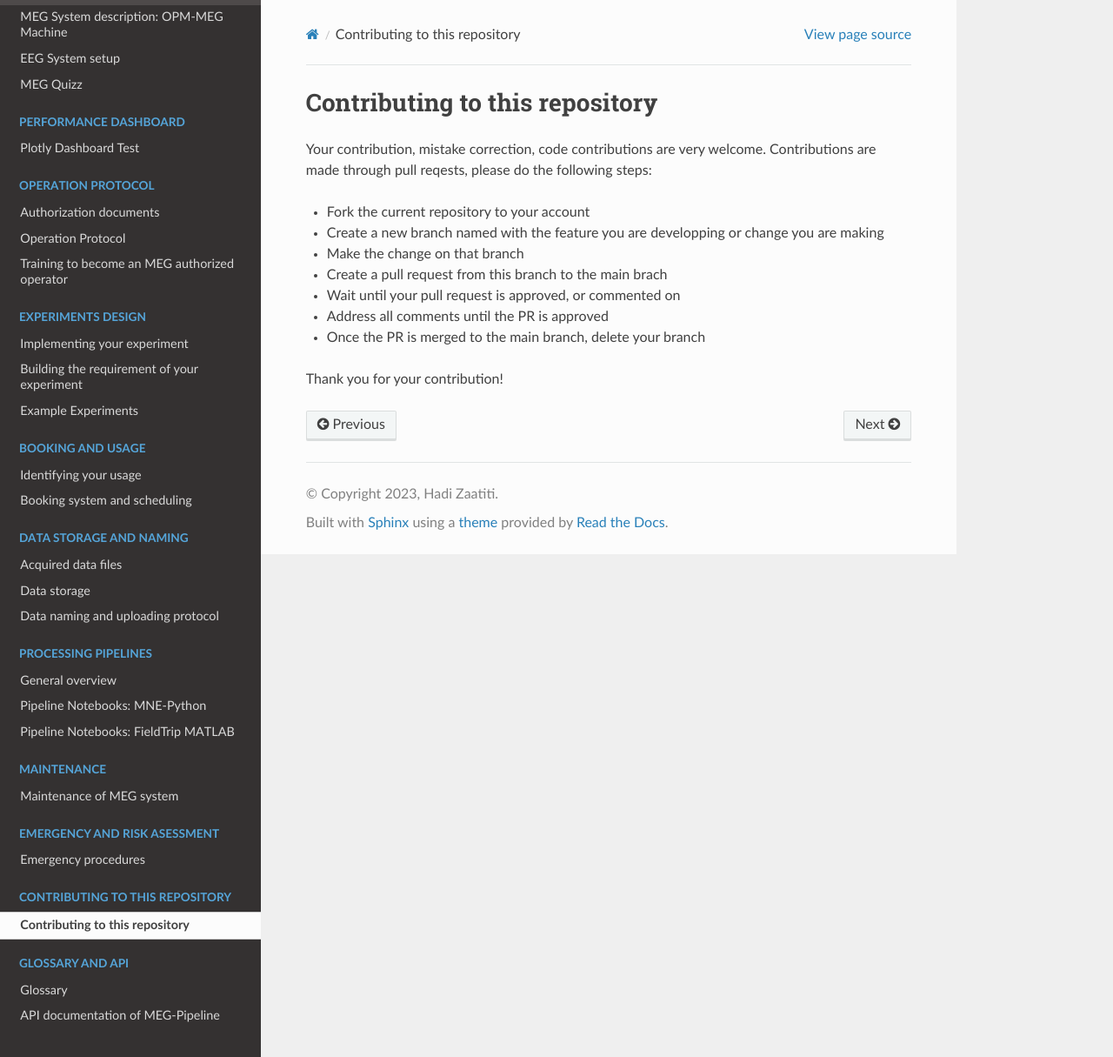
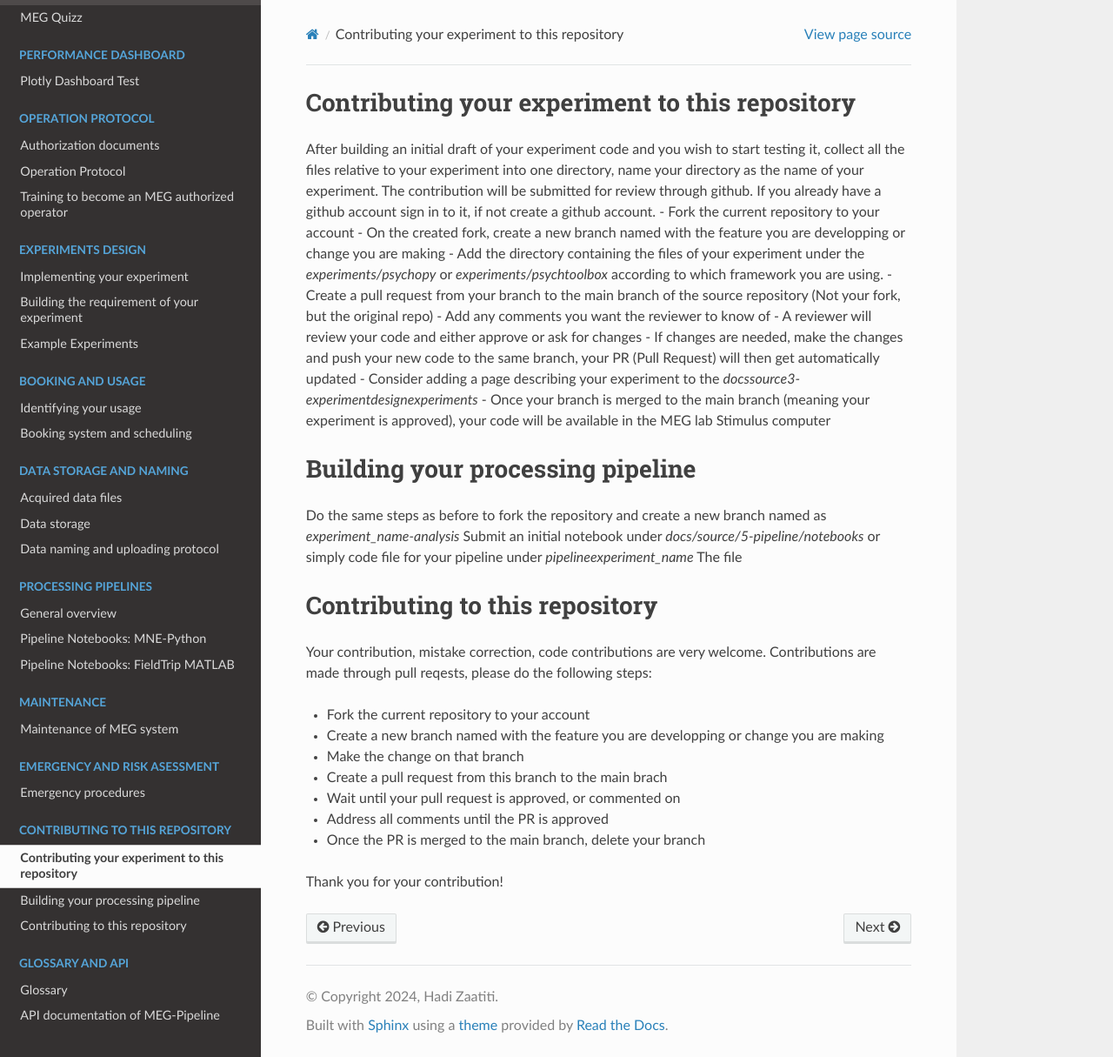
Before and after one commit to hzaatiti-NYU/meg-pipeline, a Sphinx documentation site: the page built from docs/source/8-contributing/contributing.rst, in a window 1280 px wide and 1215 px high. Shown: the whole window at 87% size. Built offline with Sphinx 7.4.7 and the Read the Docs theme 2.0.0, drawn with Linux system fonts in a browser that asks for light colours; pages that are not in the unit, such as notebooks, are missing from menus.

```diff
--- a/docs/source/8-contributing/contributing.rst
+++ b/docs/source/8-contributing/contributing.rst
@@ -1,3 +1,29 @@
+
+
+Contributing your experiment to this repository
+===============================================
+
+After building an initial draft of your experiment code and you wish to start testing it, collect all the files relative to your experiment into one directory, name your directory as the name of your experiment.
+The contribution will be submitted for review through github. If you already have a github account sign in to it, if not create a github account.
+- Fork the current repository to your account
+- On the created fork, create a new branch named with the feature you are developping or change you are making
+- Add the directory containing the files of your experiment under the `experiments/psychopy` or `experiments/psychtoolbox` according to which framework you are using.
+- Create a pull request from your branch to the main branch of the source repository (Not your fork, but the original repo)
+- Add any comments you want the reviewer to know of
+- A reviewer will review your code and either approve or ask for changes
+- If changes are needed, make the changes and push your new code to the same branch, your PR (Pull Request) will then get automatically updated
+- Consider adding a page describing your experiment to the `docs\source\3-experimentdesign\experiments`
+- Once your branch is merged to the main branch (meaning your experiment is approved), your code will be available in the MEG lab Stimulus computer
+
+Building your processing pipeline
+=================================
+
+Do the same steps as before to fork the repository and create a new branch named as `experiment_name-analysis`
+Submit an initial notebook under `docs/source/5-pipeline/notebooks` or simply code file for your pipeline under `pipeline\experiment_name`
+The file
+
+
+
 Contributing to this repository
 ===============================
 
--- a/docs/source/conf.py
+++ b/docs/source/conf.py
@@ -1,16 +1,14 @@
 # Configuration file for the Sphinx documentation builder.
 
 # -- Project information
+import os
+import subprocess
+import logging
+from sphinx.application import Sphinx
 
 
-#Dashboard Generation
-import os
-
-# Assuming your script is named 'generate_dashboard.py' and is at the root
-os.system("python dashboards/generate_dashboard.py")
-
 project = 'MEG Pipeline'
-copyright = '2023, Hadi Zaatiti'
+copyright = '2024, Hadi Zaatiti'
 author = 'Hadi Zaatiti hadi.zaatiti@nyu.edu'
 
 release = '0.1'
@@ -64,3 +62,24 @@ html_css_files = [
 html_static_path = ['_static']
 # -- Options for EPUB output
 epub_show_urls = 'footnote'
+
+
+def run_dashboard_generation(app: Sphinx):
+    """Run the dashboard generation script."""
+    logger = logging.getLogger(__name__)
+    script_path = os.path.join(app.confdir, 'dashboards', 'generate_dashboard.py')
+    if os.path.exists(script_path):
+        logger.info(f"Found generate_dashboard.py at {script_path}, running it now.")
+        result = subprocess.run(['python', script_path], capture_output=True, text=True)
+        if result.returncode == 0:
+            logger.info("generate_dashboard.py ran successfully.")
+        else:
+            logger.error(f"generate_dashboard.py failed with return code {result.returncode}")
+            logger.error(result.stdout)
+            logger.error(result.stderr)
+    else:
+        logger.error(f"The script {script_path} does not exist.")
+
+def setup(app: Sphinx):
+    logging.basicConfig(level=logging.INFO)
+    app.connect('builder-inited', run_dashboard_generation)
```
